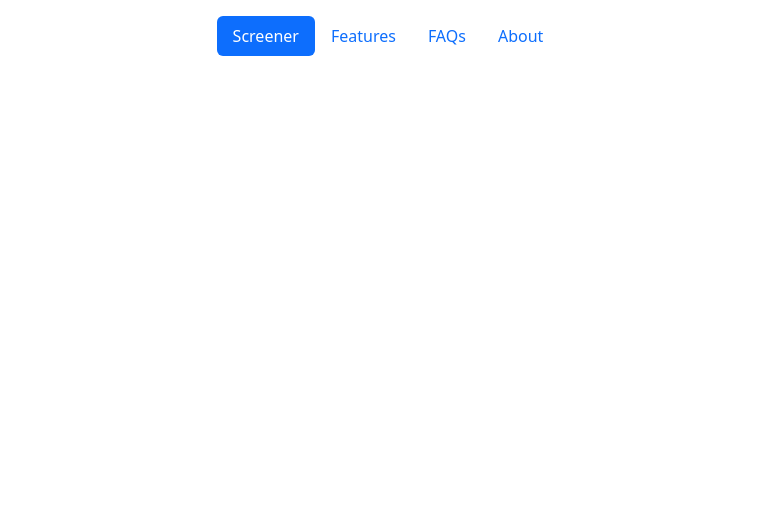
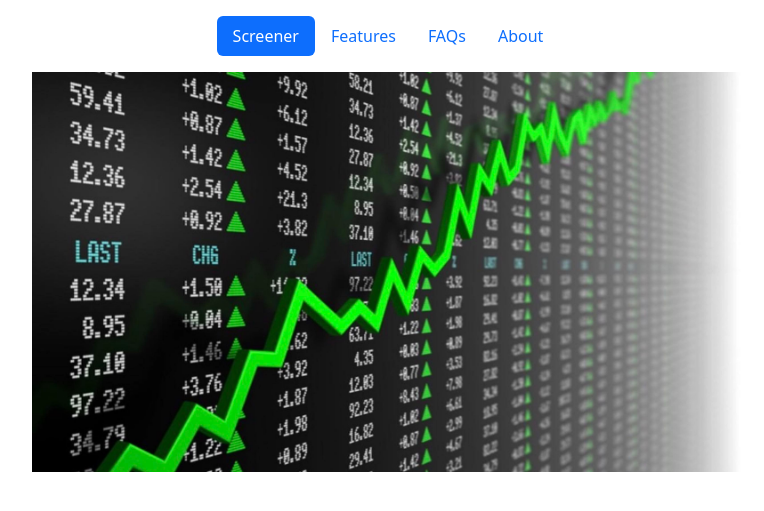
Before and after one commit to JustinWoo20/stock-screener, a Flask app: page /screener in a window 1280 px wide. Shown: the top 511 px of the page, without its empty margins (252-1016 px from the left). Run offline with Flask 3, Linux system fonts and the light colour scheme.

Commit message:
start home page

```diff
--- a/static/css/styles.css
+++ b/static/css/styles.css
@@ -0,0 +1,12 @@
+.img-container {
+    max-width: 75vw;
+    margin: 0 auto;
+    text-align: center;
+}
+
+.stock-img {
+    height: 50vh;
+    width: auto;
+    display: block;
+    margin: 0 auto;
+}
--- a/templates/screener.html
+++ b/templates/screener.html
@@ -6,6 +6,7 @@
     <title>Stock Screener</title>
     <link href="https://cdn.jsdelivr.net/npm/bootstrap@5.3.8/dist/css/bootstrap.min.css" rel="stylesheet"
           integrity="sha384-sRIl4kxILFvY47J16cr9ZwB07vP4J8+LH7qKQnuqkuIAvNWLzeN8tE5YBujZqJLB" crossorigin="anonymous">
+    <link rel="stylesheet" href="{{ url_for('static', filename='css/styles.css') }}">
 </head>
 <body>
     <div class="header">
@@ -18,6 +19,9 @@
             </ul>
         </header>
     </div>
+    <div class="img-container">
+        <img src="{{ url_for('static', filename='stocks.jpg') }}" class="stock-img" alt="Stock chart image">
+    </div>
     <script src="https://cdn.jsdelivr.net/npm/bootstrap@5.3.8/dist/js/bootstrap.bundle.min.js"
             integrity="sha384-FKyoEForCGlyvwx9Hj09JcYn3nv7wiPVlz7YYwJrWVcXK/BmnVDxM+D2scQbITxI"
             crossorigin="anonymous"></script>
```
Also changed, not shown: static/stocks.jpg (added), static/stonks.jpg (added).
